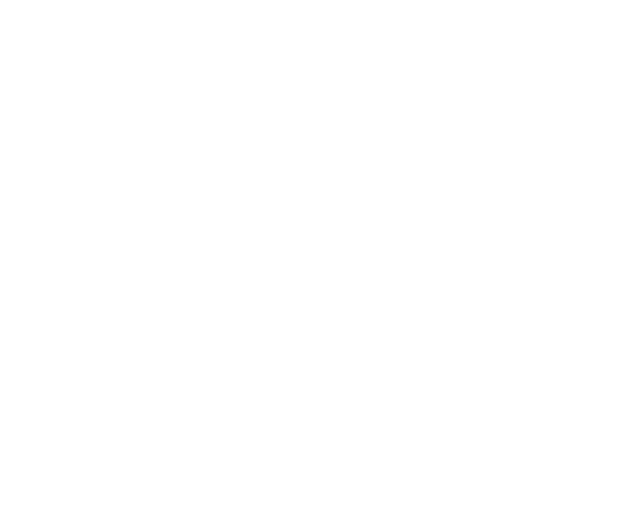
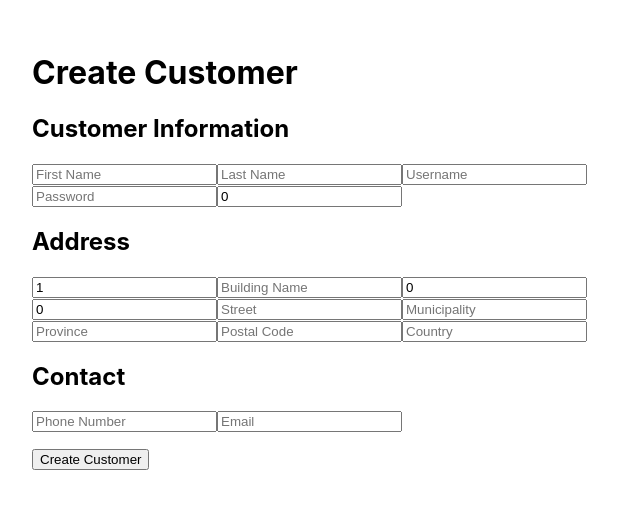
Before and after one commit to flyinginsectsunpig/printit101client1, a React (Create React App) app in the folder frontend-react/: page /customer-test-api in a window 1280 px wide. Before the commit this address had no page. Shown: the top 508 px of the page, without its empty margins (0-640 px from the left). Built offline with nearby package versions, Linux system fonts and the light colour scheme.

Commit message:
Updating customer and employee

```diff
--- a/frontend-react/src/App.tsx
+++ b/frontend-react/src/App.tsx
@@ -8,7 +8,7 @@
         <Router>
             <Routes>
                 <Route path="/test-api" element={<TestApi />} />
-                {/*<Route path="/customer-test-api" element={<CustomerTestApi />} />*/}
+                <Route path="/customer-test-api" element={<CustomerTestApi />} />
                 {/* <-- new route */}
             </Routes>
         </Router>
--- a/frontend-react/src/service/customerService.ts
+++ b/frontend-react/src/service/customerService.ts
@@ -1,7 +1,7 @@
 import api from "./api";
 import { Customer } from "../domain/Customer";
 
-const CUSTOMER_URL = "/customer";
+const CUSTOMER_URL = "/api/customer";
 
 // GET all customers
 export const getAllCustomers = async (): Promise<Customer[]> => {
--- a/frontend-react/src/views/CustomerTestApi.tsx
+++ b/frontend-react/src/views/CustomerTestApi.tsx
@@ -1,48 +1,15 @@
 import React, { useState } from "react";
+import { Customer } from "../domain/Customer";
+import * as customerService from "../service/customerService";
 
-type Address = {
-    addressId: number;
-    propertyNumber: number;
-    buildingName: string;
-    unitNumber: number;
-    poBoxNumber: number;
-    street: string;
-    municipality: string;
-    province: string;
-    postalCode: string;
-    country: string;
-};
-
-type Contact = {
-    contactId: number;
-    phoneNumber: string;
-    email: string;
-};
-
-type Customer = {
-    userId: number;
-    firstName: string;
-    lastName: string;
-    userName: string;
-    password: string;
-    role: string;
-    customerDiscount: number;
-    address: Address;
-    contact: Contact;
-};
-
-export default function CustomerApi() {
-    const [customer, setCustomer] = useState<Customer>({
-        userId: 0,
-        firstName: "",
-        lastName: "",
-        userName: "",
-        password: "",
-        role: "CUSTOMER", // Default role
-        customerDiscount: 0,
-        address: {
-            addressId: 0,
-            propertyNumber: 0,
+const CustomerTestApi: React.FC = () => {
+    const [firstName, setFirstName] = useState("");
+    const [lastName, setLastName] = useState("");
+    const [userName, setUserName] = useState("");
+    const [password, setPassword] = useState("");
+    const [customerDiscount, setCustomerDiscount] = useState(0);
+    const [address, setAddress] = useState({
+        propertyNumber: 1, // Non-zero default
         buildingName: "",
         unitNumber: 0,
         poBoxNumber: 0,
@@ -50,237 +17,145 @@
         municipality: "",
         province: "",
         postalCode: "",
-            country: "",
-        },
-        contact: {
-            contactId: 0,
+        country: ""
+    });
+    const [contact, setContact] = useState({
         phoneNumber: "",
-            email: "",
-        },
+        email: ""
     });
 
-    const handleChange = (e: React.ChangeEvent<HTMLInputElement>) => {
-        const { name, value } = e.target;
-        if (name in customer.address) {
-            setCustomer({
-                ...customer,
-                address: { ...customer.address, [name]: value },
-            });
-        } else if (name in customer.contact) {
-            setCustomer({
-                ...customer,
-                contact: { ...customer.contact, [name]: value },
-            });
-        } else {
-            setCustomer({ ...customer, [name]: value });
+    const handleCreateCustomer = async () => {
+        if (!firstName || !lastName || !userName || !password || customerDiscount < 0) {
+            alert("Please fill in all customer fields");
+            return;
         }
+        if (!address.street || !address.municipality || !address.province || !address.postalCode || !address.country) {
+            alert("Please fill in all required address fields");
+            return;
+        }
+        if (!contact.phoneNumber || !contact.email) {
+            alert("Please fill in all contact fields");
+            return;
+        }
+
+        try {
+            const newCustomer: Customer = {
+                userId: 0,
+                firstName,
+                lastName,
+                userName,
+                password,
+                role: "CUSTOMER",
+                customerDiscount,
+                address: { ...address, addressId: 0 },
+                contact: { ...contact, contactId: 0 }
             };
 
-    const createCustomer = async () => {
-        try {
-            const response = await fetch("http://localhost:8080/customer", {
-                method: "POST",
-                headers: { "Content-Type": "application/json" },
-                body: JSON.stringify(customer),
-            });
-            const data = await response.json();
-            console.log("Customer created:", data);
+            const created = await customerService.createCustomer(newCustomer);
+            console.log("Created Customer:", created);
+            alert(`Customer created! ID: ${created.userId}`);
         } catch (err) {
-            console.error("Error creating customer:", err);
-        }
-    };
-
-    const fetchCustomers = async () => {
-        try {
-            const response = await fetch("http://localhost:8080/customer");
-            const data = await response.json();
-            console.log("Customers from DB:", data);
-        } catch (err) {
-            console.error("Error fetching customers:", err);
+            console.error(err);
+            alert("Customer not created, please fill in all customer fields.");
         }
     };
 
     return (
-        <div className="p-6 space-y-4 max-w-2xl mx-auto">
-            <h1 className="text-2xl font-bold mb-4">Customer Form</h1>
-
-            {/* User Info */}
-            <div>
-                <label className="block font-medium">First Name</label>
+        <div style={{ padding: "2rem", maxWidth: "600px" }}>
+            <h1>Create Customer</h1>
+            <h2>Customer Information</h2>
             <input
-                    name="firstName"
-                    value={customer.firstName}
-                    onChange={handleChange}
-                    placeholder="Enter first name"
-                    className="border p-2 w-full rounded"
+                placeholder="First Name"
+                value={firstName}
+                onChange={e => setFirstName(e.target.value)}
             />
-            </div>
-
-            <div>
-                <label className="block font-medium">Last Name</label>
             <input
-                    name="lastName"
-                    value={customer.lastName}
-                    onChange={handleChange}
-                    placeholder="Enter last name"
-                    className="border p-2 w-full rounded"
+                placeholder="Last Name"
+                value={lastName}
+                onChange={e => setLastName(e.target.value)}
             />
-            </div>
-
-            <div>
-                <label className="block font-medium">Username</label>
             <input
-                    name="userName"
-                    value={customer.userName}
-                    onChange={handleChange}
-                    placeholder="Enter username"
-                    className="border p-2 w-full rounded"
+                placeholder="Username"
+                value={userName}
+                onChange={e => setUserName(e.target.value)}
             />
-            </div>
-
-            <div>
-                <label className="block font-medium">Password</label>
             <input
+                placeholder="Password"
                 type="password"
-                    name="password"
-                    value={customer.password}
-                    onChange={handleChange}
-                    placeholder="Enter password"
-                    className="border p-2 w-full rounded"
+                value={password}
+                onChange={e => setPassword(e.target.value)}
             />
-            </div>
-
-            <div>
-                <label className="block font-medium">Customer Discount</label>
             <input
-                    name="customerDiscount"
-                    value={customer.customerDiscount}
-                    onChange={handleChange}
-                    placeholder="Enter discount"
-                    className="border p-2 w-full rounded"
+                placeholder="Customer Discount"
+                type="number"
+                value={customerDiscount}
+                onChange={e => setCustomerDiscount(Number(e.target.value))}
             />
-            </div>
-
-            {/* Address */}
-            <h2 className="text-xl font-semibold mt-6">Address</h2>
-
-            <div>
-                <label className="block font-medium">Property Number</label>
+            <h2>Address</h2>
             <input
-                    name="propertyNumber"
-                    value={customer.address.propertyNumber}
-                    onChange={handleChange}
-                    placeholder="Property number"
-                    className="border p-2 w-full rounded"
+                placeholder="Property Number"
+                type="number"
+                value={address.propertyNumber}
+                onChange={e => setAddress({ ...address, propertyNumber: Number(e.target.value) })}
             />
-            </div>
-
-            <div>
-                <label className="block font-medium">Building Name</label>
             <input
-                    name="buildingName"
-                    value={customer.address.buildingName}
-                    onChange={handleChange}
-                    placeholder="Building name"
-                    className="border p-2 w-full rounded"
+                placeholder="Building Name"
+                value={address.buildingName}
+                onChange={e => setAddress({ ...address, buildingName: e.target.value })}
             />
-            </div>
-
-            <div>
-                <label className="block font-medium">Street</label>
             <input
-                    name="street"
-                    value={customer.address.street}
-                    onChange={handleChange}
+                placeholder="Unit Number"
+                type="number"
+                value={address.unitNumber}
+                onChange={e => setAddress({ ...address, unitNumber: Number(e.target.value) })}
+            />
+            <input
+                placeholder="PO Box Number"
+                type="number"
+                value={address.poBoxNumber}
+                onChange={e => setAddress({ ...address, poBoxNumber: Number(e.target.value) })}
+            />
+            <input
                 placeholder="Street"
-                    className="border p-2 w-full rounded"
+                value={address.street}
+                onChange={e => setAddress({ ...address, street: e.target.value })}
             />
-            </div>
-
-            <div>
-                <label className="block font-medium">Municipality</label>
             <input
-                    name="municipality"
-                    value={customer.address.municipality}
-                    onChange={handleChange}
                 placeholder="Municipality"
-                    className="border p-2 w-full rounded"
+                value={address.municipality}
+                onChange={e => setAddress({ ...address, municipality: e.target.value })}
             />
-            </div>
-
-            <div>
-                <label className="block font-medium">Province</label>
             <input
-                    name="province"
-                    value={customer.address.province}
-                    onChange={handleChange}
                 placeholder="Province"
-                    className="border p-2 w-full rounded"
+                value={address.province}
+                onChange={e => setAddress({ ...address, province: e.target.value })}
             />
-            </div>
-
-            <div>
-                <label className="block font-medium">Postal Code</label>
             <input
-                    name="postalCode"
-                    value={customer.address.postalCode}
-                    onChange={handleChange}
                 placeholder="Postal Code"
-                    className="border p-2 w-full rounded"
+                value={address.postalCode}
+                onChange={e => setAddress({ ...address, postalCode: e.target.value })}
             />
-            </div>
-
-            <div>
-                <label className="block font-medium">Country</label>
             <input
-                    name="country"
-                    value={customer.address.country}
-                    onChange={handleChange}
                 placeholder="Country"
-                    className="border p-2 w-full rounded"
+                value={address.country}
+                onChange={e => setAddress({ ...address, country: e.target.value })}
             />
-            </div>
-
-            {/* Contact */}
-            <h2 className="text-xl font-semibold mt-6">Contact</h2>
-
-            <div>
-                <label className="block font-medium">Phone Number</label>
+            <h2>Contact</h2>
             <input
-                    name="phoneNumber"
-                    value={customer.contact.phoneNumber}
-                    onChange={handleChange}
-                    placeholder="Phone number"
-                    className="border p-2 w-full rounded"
+                placeholder="Phone Number"
+                value={contact.phoneNumber}
+                onChange={e => setContact({ ...contact, phoneNumber: e.target.value })}
             />
-            </div>
-
-            <div>
-                <label className="block font-medium">Email</label>
             <input
-                    name="email"
-                    value={customer.contact.email}
-                    onChange={handleChange}
                 placeholder="Email"
-                    className="border p-2 w-full rounded"
+                value={contact.email}
+                onChange={e => setContact({ ...contact, email: e.target.value })}
             />
-            </div>
-
-            {/* Buttons */}
-            <div className="flex gap-4 mt-6">
-                <button
-                    onClick={createCustomer}
-                    className="bg-green-500 text-white px-4 py-2 rounded"
-                >
-                    Create Customer
-                </button>
-                <button
-                    onClick={fetchCustomers}
-                    className="bg-blue-500 text-white px-4 py-2 rounded"
-                >
-                    Fetch Customers
-                </button>
+            <div style={{ marginTop: "1rem" }}>
+                <button onClick={handleCreateCustomer}>Create Customer</button>
             </div>
         </div>
     );
-}
+};
+
+export default CustomerTestApi;
```
Also changed, not shown: frontend-react/src/views/TestApi.tsx (+15 -1 lines). Lines whose indentation alone changed are shown as unchanged.
